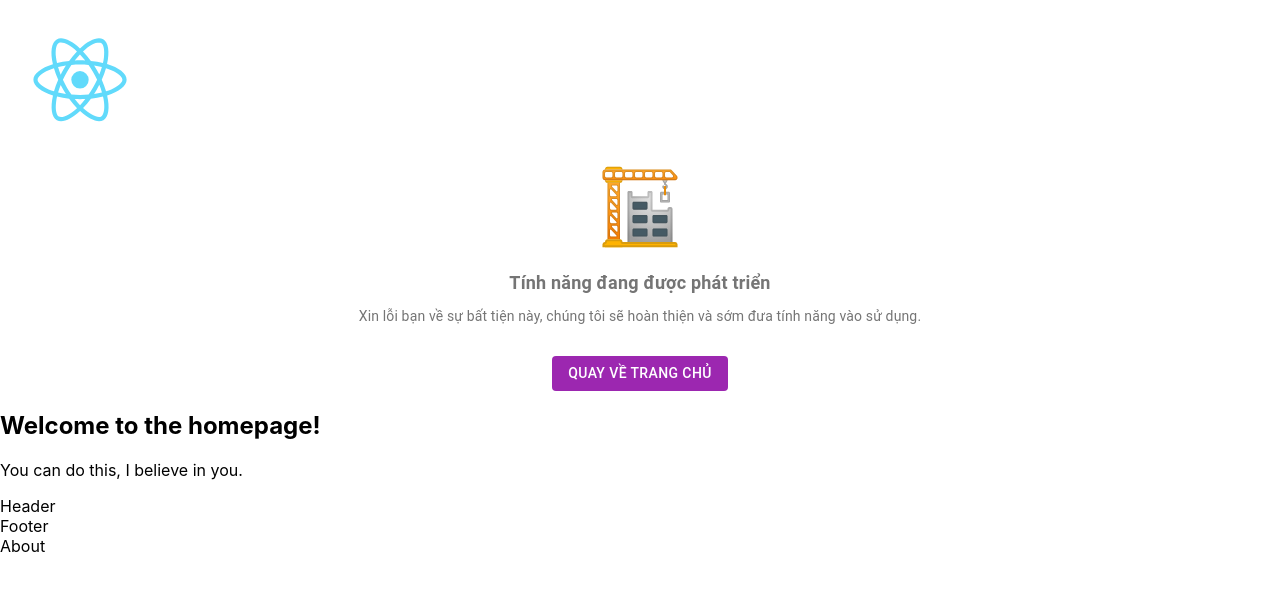
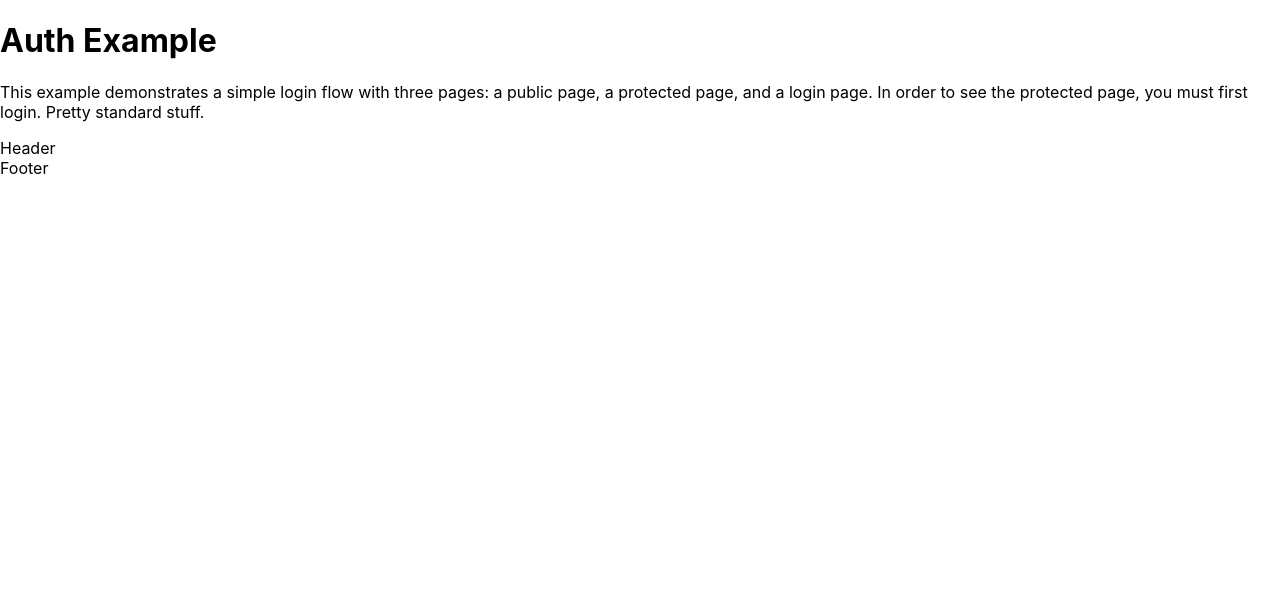
Before and after one commit to hoagVu/reactJS-based-structure, a React (Create React App) app: page / in a window 1280 px wide. Shown: the top 590 px of the page. Built offline with nearby package versions, Linux system fonts and the light colour scheme.

Commit message:
update fake login

```diff
--- a/src/App.tsx
+++ b/src/App.tsx
@@ -2,9 +2,17 @@ import { makeStyles } from "@material-ui/styles";
 import "assets/styles/App.scss";
 import MainLayout from "layouts/desktop/MainLayout";
 import React from "react";
-import { Route, Routes, useRoutes } from "react-router-dom";
+import {
+  Navigate,
+  Route,
+  Routes,
+  useLocation,
+  useRoutes,
+} from "react-router-dom";
+import { fakeAuthProvider } from "utils/auth";
 import About from "views/About";
 import Home from "views/Home";
+import LoginPage from "views/LoginPage";
 import NotSupported from "views/NotSupported";
 import logo from "./logo.svg";
 
@@ -14,34 +22,86 @@ const useStyles = makeStyles((theme) => ({
   },
 }));
 
+interface AuthContextType {
+  user: any;
+  signin: (user: string, callback: VoidFunction) => void;
+  signout: (callback: VoidFunction) => void;
+}
+
+const AuthContext = React.createContext<AuthContextType>(null!);
+
+function useAuth() {
+  return React.useContext(AuthContext);
+}
+
+function AuthProvider({ children }: { children: React.ReactNode }) {
+  const [user, setUser] = React.useState<any>(null);
+
+  const signin = (newUser: string, callback: VoidFunction) => {
+    return fakeAuthProvider.signin(() => {
+      setUser(newUser);
+      callback();
+    });
+  };
+
+  const signout = (callback: VoidFunction) => {
+    return fakeAuthProvider.signout(() => {
+      setUser(null);
+      callback();
+    });
+  };
+
+  // eslint-disable-next-line react/jsx-no-constructed-context-values
+  const value = { user, signin, signout };
+
+  return <AuthContext.Provider value={value}>{children}</AuthContext.Provider>;
+}
+
+function RequireAuth({ children }: { children: JSX.Element }) {
+  const auth = useAuth();
+  const location = useLocation();
+
+  if (!auth.user) {
+    // Redirect them to the /login page, but save the current location they were
+    // trying to go to when they were redirected. This allows us to send them
+    // along to that page after they login, which is a nicer user experience
+    // than dropping them off on the home page.
+    return <Navigate to="/login" state={{ from: location }} replace />;
+  }
+
+  return children;
+}
+
 interface IAppProps {}
 
 const App: React.FunctionComponent<IAppProps> = (props) => {
   const classes = useStyles();
-  const element = useRoutes([
-    // These are the same as the props you provide to <Route>
-    { path: "/", element: <Home /> },
-    // {
-    //   path: "/cryptocurrencies",
-    //   element: <Cryptocurrencies />,
-    //   // Nested routes use a children property
-    //   children: [{ path: ":coinId", element: <CryptoDetails /> }],
-    // },
-    {
-      path: "/about",
-      element: <About />,
-    },
-  ]);
+
   return (
-    <div className={classes.root}>
-      <img src={logo} alt="logo" style={{ width: 160, height: 160 }} />
-      <NotSupported />
-      {/* <Routes>
-        <Route path="/" element={<Home />} />
-        <Route path="about" element={<About />} />
-      </Routes> */}
-      {element}
-    </div>
+    <AuthProvider>
+      <h1>Auth Example</h1>
+
+      <p>
+        This example demonstrates a simple login flow with three pages: a public
+        page, a protected page, and a login page. In order to see the protected
+        page, you must first login. Pretty standard stuff.
+      </p>
+
+      <Routes>
+        <Route element={<MainLayout />}>
+          <Route path="/" element={<Home />} />
+          <Route path="/login" element={<LoginPage />} />
+          <Route
+            path="/protected"
+            element={
+              <RequireAuth>
+                <About />
+              </RequireAuth>
+            }
+          />
+        </Route>
+      </Routes>
+    </AuthProvider>
   );
 };
 
--- /dev/null
+++ b/src/utils/auth.ts
@@ -0,0 +1,13 @@
+const fakeAuthProvider = {
+  isAuthenticated: false,
+  signin(callback: VoidFunction) {
+    fakeAuthProvider.isAuthenticated = true;
+    setTimeout(callback, 100); // fake async
+  },
+  signout(callback: VoidFunction) {
+    fakeAuthProvider.isAuthenticated = false;
+    setTimeout(callback, 100);
+  },
+};
+
+export { fakeAuthProvider };
--- a/src/views/Home.tsx
+++ b/src/views/Home.tsx
@@ -1,10 +1,25 @@
 import MainLayout from "layouts/desktop/MainLayout";
 import * as React from "react";
-import { Link } from "react-router-dom";
+import { Link, Outlet, useRoutes } from "react-router-dom";
+import About from "./About";
 
 interface IHomeProps {}
 
 const Home: React.FunctionComponent<IHomeProps> = (props) => {
+  const element = useRoutes([
+    // These are the same as the props you provide to <Route>
+    { path: "/", element: <Home /> },
+    // {
+    //   path: "/cryptocurrencies",
+    //   element: <Cryptocurrencies />,
+    //   // Nested routes use a children property
+    //   children: [{ path: ":coinId", element: <CryptoDetails /> }],
+    // },
+    {
+      path: "/about",
+      element: <About />,
+    },
+  ]);
   return (
     <div>
       <main>
@@ -15,6 +30,7 @@ const Home: React.FunctionComponent<IHomeProps> = (props) => {
       <nav>
         <Link to="/about">About</Link>
       </nav>
+      <Outlet />
     </div>
   );
 };
--- /dev/null
+++ b/src/views/LoginPage.tsx
@@ -0,0 +1,58 @@
+import * as React from "react";
+import { useLocation, useNavigate } from "react-router-dom";
+
+interface ILoginPageProps {}
+
+interface AuthContextType {
+  user: any;
+  signin: (user: string, callback: VoidFunction) => void;
+  signout: (callback: VoidFunction) => void;
+}
+
+const AuthContext = React.createContext<AuthContextType>(null!);
+
+function useAuth() {
+  return React.useContext(AuthContext);
+}
+
+const LoginPage: React.FunctionComponent<ILoginPageProps> = (props) => {
+  const navigate = useNavigate();
+  const location: any = useLocation();
+  const auth = useAuth();
+
+  const from = location?.state?.from?.pathname
+    ? location?.state?.from?.pathname
+    : "/";
+
+  const handleSubmit = (event: React.FormEvent<HTMLFormElement>) => {
+    event.preventDefault();
+
+    const formData = new FormData(event.currentTarget);
+    const username = formData.get("username") as string;
+
+    auth.signin(username, () => {
+      // Send them back to the page they tried to visit when they were
+      // redirected to the login page. Use { replace: true } so we don't create
+      // another entry in the history stack for the login page.  This means that
+      // when they get to the protected page and click the back button, they
+      // won't end up back on the login page, which is also really nice for the
+      // user experience.
+      navigate(from, { replace: true });
+    });
+  };
+
+  return (
+    <div>
+      <p>You must log in to view the page at {from}</p>
+
+      <form onSubmit={handleSubmit}>
+        <p>
+          Username: <input name="username" type="text" />
+        </p>
+        <button type="submit">Login</button>
+      </form>
+    </div>
+  );
+};
+
+export default LoginPage;
```
